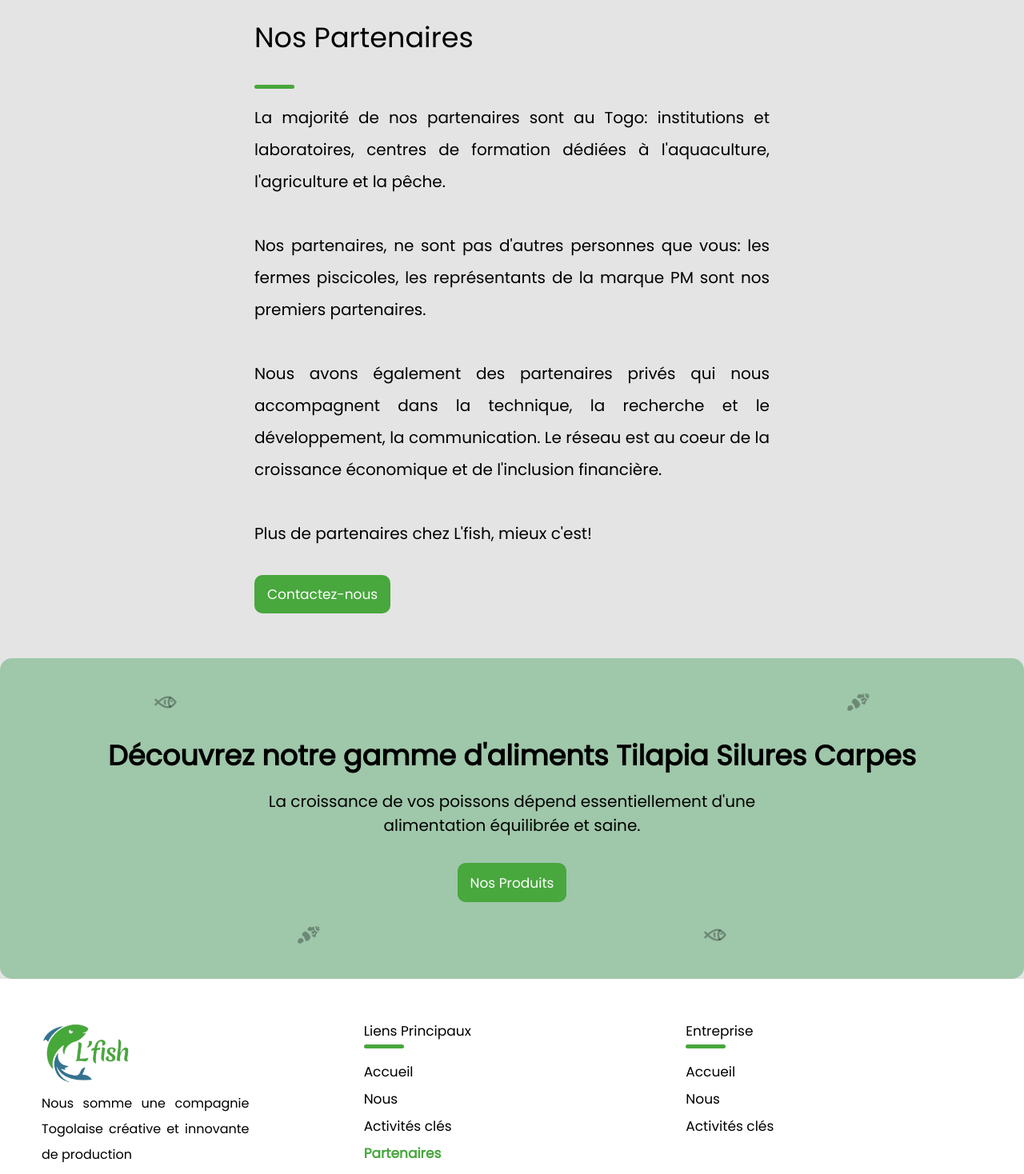
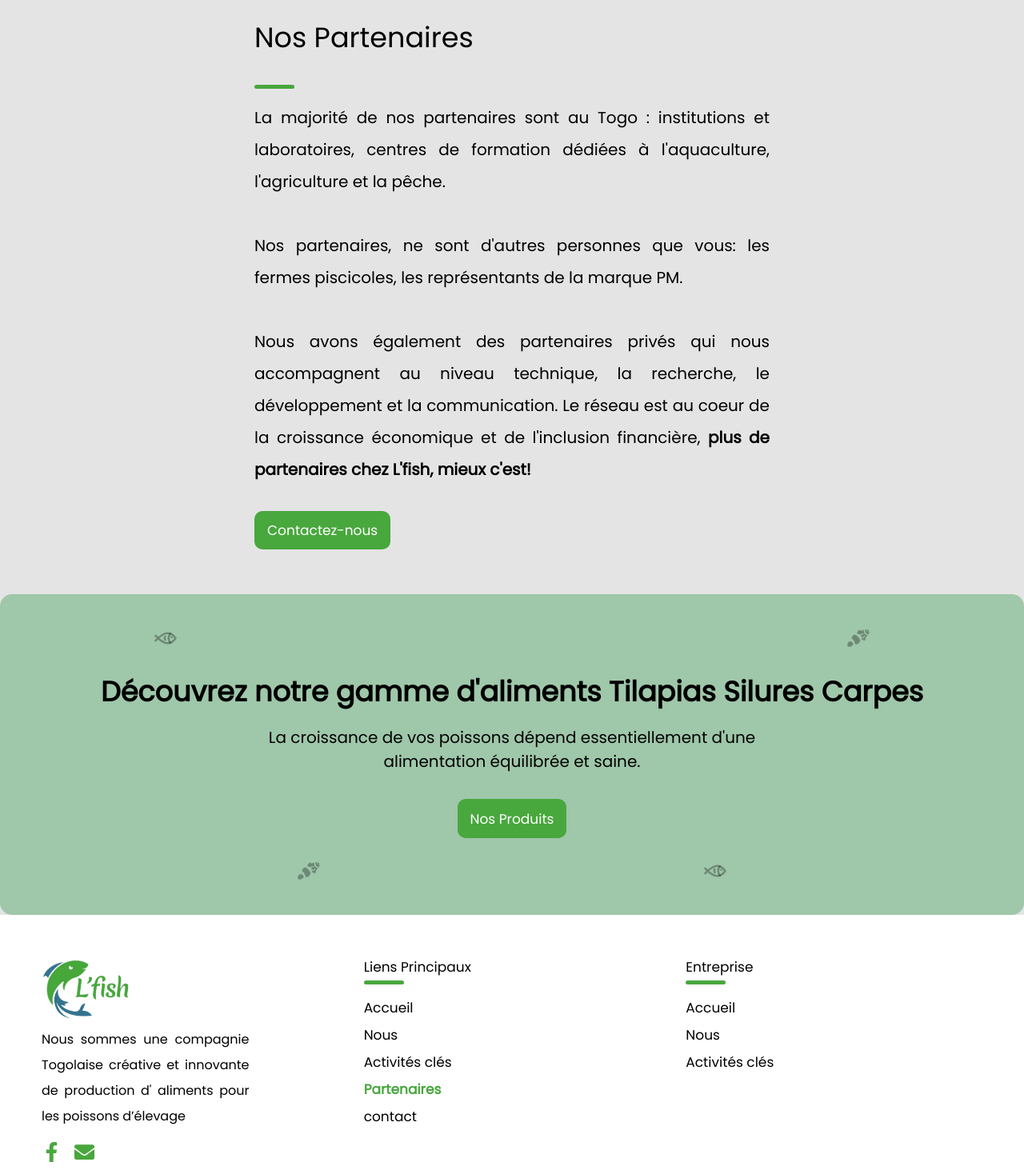
Before and after one commit to SamuelAMZ/lfish, a React (Create React App) app: page /partenaires in a window 1280 px wide. Shown: the part 500-1968 px from the top of the page at 80% size. Built offline with nearby package versions, Linux system fonts and the light colour scheme.

Commit message:
changes 3

```diff
--- a/src/components/Banner.jsx
+++ b/src/components/Banner.jsx
@@ -12,7 +12,7 @@
         whileInView={{ y: 0, opacity: 1 }}
         transition={{ duration: 0.2 }}
       >
-        Découvrez notre gamme d'aliments Tilapia Silures Carpes
+        Découvrez notre gamme d'aliments Tilapias Silures Carpes
       </motion.h2>
       <motion.h3
         initial={{ y: 100, opacity: 0 }}
--- a/src/components/Footer.jsx
+++ b/src/components/Footer.jsx
@@ -15,8 +15,8 @@
         <div className="first">
           <img src="./img/logo.png" alt="lfish logo" />
           <p>
-            Nous somme une compagnie Togolaise créative et innovante de
-            production
+            Nous sommes une compagnie Togolaise créative et innovante de
+            production d' aliments pour les poissons d’élevage
           </p>
           <div className="socials">
             <FaFacebookF />
--- a/src/components/SectionC.jsx
+++ /dev/null
@@ -1,26 +0,0 @@
-import React from "react";
-import { motion } from "framer-motion";
-
-const SectionC = () => {
-  return (
-    <div className="sectionC">
-      <motion.div
-        className="head"
-        initial={{ y: 100, opacity: 0 }}
-        whileInView={{ y: 0, opacity: 1 }}
-        transition={{ duration: 0.2 }}
-      >
-        <h4>Nos services</h4>
-        <div className="line"></div>
-
-        <h2>Des solutions pour votre activité</h2>
-        <h3>
-          Les résultats de la survie et de la croissance dépendent directement
-          de la qualité de l'alimentation
-        </h3>
-      </motion.div>
-    </div>
-  );
-};
-
-export default SectionC;
--- a/src/components/pageComp/ActiviteComps.jsx
+++ b/src/components/pageComp/ActiviteComps.jsx
@@ -6,7 +6,7 @@
 
 const textA = {
   heading: "L'fish, Une usine de production, à la satisfaction du pisciculteur",
-  body: "L’fish, à travers des équipements bien choisis et des intrants délicatement sélectionnés, produit à travers des procédés et mode opératoire bien étudiés, des aliments de qualité pour satisfaire aux besoins nutritifs des poissons d’élevage à leurs différents stades de vie: alevins, fingerlings, juvéniles, adultes, stock de géniteurs. <br><br> La gamme d'aliments pour le poisson Tilapia occupe une grande part dans la production de L'fish puisqu'il représente la 6ème espèce produite  au Monde selon le classement FAO 2020. Bien qu'en Afrique subsaharienne et au Togo, le Tilapia est le poisson le plus élevé, L'fish fournit selon vos besoins les aliments pour le poisson chat africain/silure et les carpes. <br><br> Les gammes d'aliments que nous offrons peuvent être bien aussi utilisées en étangs, en cages qu'en bacs en béton ou en plastique, fibre de verre système ouvert, semi-fermé ou totalement fermé recirculé",
+  body: "L’fish, à travers des équipements bien choisis et des intrants délicatement sélectionnés, produit à travers des procédés et mode opératoire bien étudiés, des aliments de qualité pour satisfaire aux besoins nutritifs des poissons d’élevage à leurs différents stades de vie: alevins, fingerlings, juvéniles, adultes, stock de géniteurs. <br><br> La gamme d'aliments pour le poisson Tilapia occupe une grande part dans la production de L'fish puisqu'il représente la 6ème espèce produite  au Monde selon le classement FAO 2020. Bien qu'en Afrique subsaharienne et au Togo, le Tilapia est le poisson le plus élevé, L'fish fournit selon vos besoins les aliments pour le poisson chat africain/silure et les carpes. <br><br> Les gammes d'aliments que nous offrons peuvent être bien aussi utilisées en étangs, en cages, en bacs en béton, en plastique, ou fibre de verre système ouvert ou fermé.",
 };
 
 const textB = {
--- a/src/components/pageComp/PartenaireComps.jsx
+++ b/src/components/pageComp/PartenaireComps.jsx
@@ -3,7 +3,7 @@
 
 const textA = {
   heading: "Nos Partenaires",
-  body: "La majorité de nos partenaires sont au Togo: institutions et laboratoires, centres de formation dédiées à l'aquaculture, l'agriculture et la pêche. <br><br> Nos partenaires, ne sont pas d'autres personnes que vous: les fermes piscicoles, les représentants de la marque PM sont nos premiers partenaires. <br><br> Nous avons également des partenaires privés qui nous accompagnent dans la technique, la recherche et le développement, la communication. Le réseau est au coeur de la croissance économique et de l'inclusion financière.<br> <br> Plus de partenaires chez L'fish, mieux c'est!",
+  body: "La majorité de nos partenaires sont au Togo : institutions et laboratoires, centres de formation dédiées à l'aquaculture, l'agriculture et la pêche. <br><br> Nos partenaires, ne sont d'autres personnes que vous: les fermes piscicoles, les représentants de la marque PM. <br><br> Nous avons également des partenaires privés qui nous accompagnent au niveau technique, la recherche, le développement et la communication. Le réseau est au coeur de la croissance économique et de l'inclusion financière, <b> plus de partenaires chez L'fish, mieux c'est! </b>",
 };
 
 const PartenaireComps = () => {
--- a/src/pages/Accueil.jsx
+++ b/src/pages/Accueil.jsx
@@ -3,7 +3,6 @@
 import Hero from "../components/Hero";
 import SectionA from "../components/SectionA";
 import SectionB from "../components/SectionB";
-import SectionC from "../components/SectionC";
 import SectionD from "../components/SectionD";
 import Banner from "../components/Banner";
 import Footer from "../components/Footer";
@@ -15,7 +14,6 @@
       <Hero />
       <SectionA />
       <SectionB />
-      {/* <SectionC /> */}
       <SectionD />
       <Banner />
       <Footer />
```
Also changed, not shown: src/components/pageComp/NousComps.jsx (+4 -4 lines).
